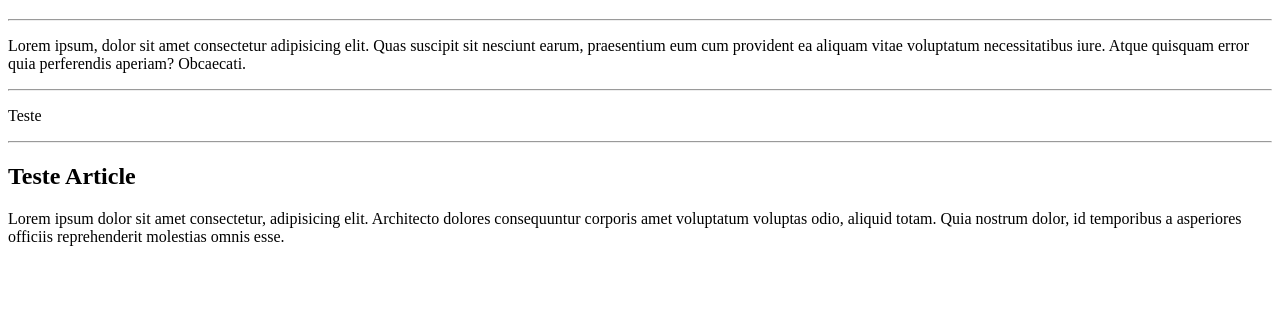
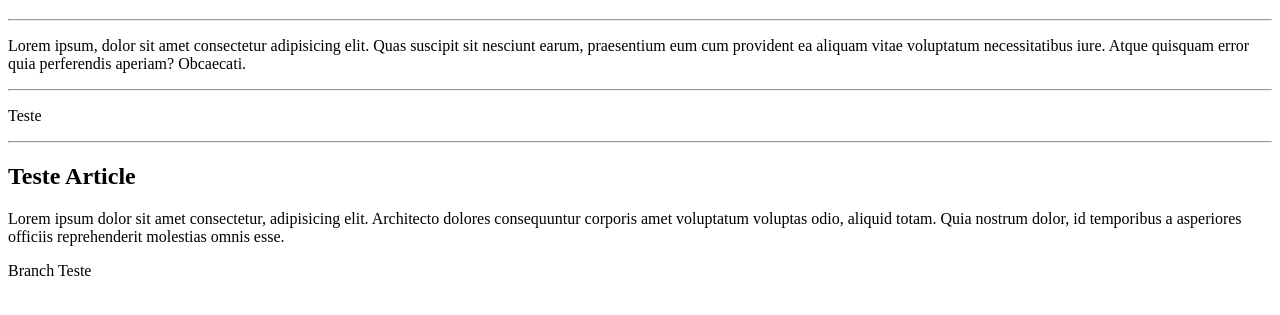
Before and after one commit to qa-pedroneto/AprendendoGITeGIThub, a plain HTML site: page pedronetoqa/index.html in a window 1280 px wide. Shown: the part 61-376 px from the top of the page. Drawn offline with Linux system fonts and the light colour scheme.

Commit message:
Branch Teste
Teste para brench teste

```diff
--- a/pedronetoqa/index.html
+++ b/pedronetoqa/index.html
@@ -14,5 +14,7 @@
         <h1>Teste Article</h1>
         <p>Lorem ipsum dolor sit amet consectetur, adipisicing elit. Architecto dolores consequuntur corporis amet voluptatum voluptas odio, aliquid totam. Quia nostrum dolor, id temporibus a asperiores officiis reprehenderit molestias omnis esse.</p>
     </article>
+
+    <p>Branch Teste</p>
 </body>
 </html>
```
